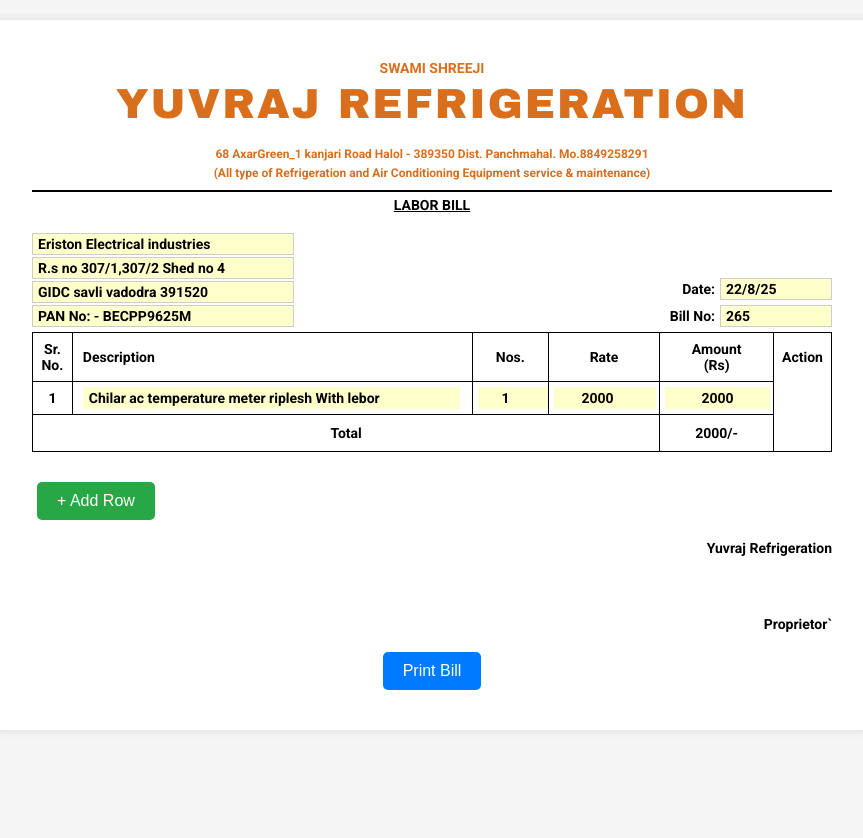
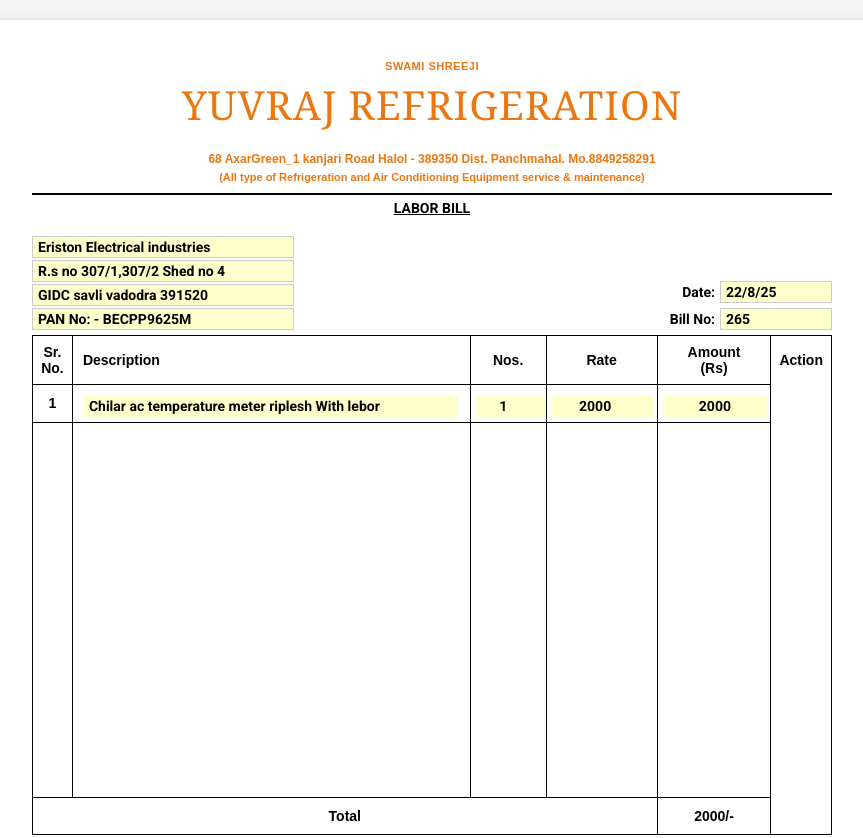
Before and after one commit to Meghraj1207/bill, a plain HTML site: page index.html in a window 1280 px wide. Shown: the top 838 px of the page, without its empty margins (208-1071 px from the left). Before the commit the page ends 800 px from the top, so only its background shows below. Drawn offline with Linux system fonts and the light colour scheme.

Commit message:
fix table size and fonts

```diff
--- a/index.html
+++ b/index.html
@@ -25,39 +25,42 @@
 
         .header-top {
             text-align: center;
-            color: #d96f1d;
+            color: #ec7610; /* Closer to the orange in the image */
             margin-bottom: 20px;
+            font-family: Arial, sans-serif;
         }
 
         .header-top .swami {
-            font-size: 14px;
-            font-weight: bold;
+            font-size: 11px;
+            font-weight: 900;
             margin-bottom: 5px;
+            letter-spacing: 0.5px;
         }
 
         .header-top h1 {
-            font-family: 'Georgia', serif; /* Use a similar font for the logo text */
-            font-size: 42px;
-            font-weight: 900;
+            font-family: 'Algerian', 'Georgia', serif; /* Algerian matches the image */
+            font-size: 40px;
+            font-weight: normal;
             margin: 0;
-            text-transform: uppercase;
-            letter-spacing: 2px;
+            letter-spacing: 1px;
         }
 
         .address {
             text-align: center;
-            color: #d96f1d;
+            color: #ec7610;
             font-size: 12px;
             font-weight: bold;
             margin-bottom: 5px;
+            font-family: Arial, sans-serif;
         }
 
         .subtitle {
             text-align: center;
-            color: #d96f1d;
-            font-size: 12px;
+            color: #ec7610;
+            font-size: 11px;
             font-weight: bold;
             margin-bottom: 10px;
+            font-family: Arial, sans-serif;
         }
 
         .divider {
@@ -141,6 +144,24 @@
             padding: 5px;
             font-size: 14px;
             font-weight: bold;
+            font-family: Arial, sans-serif;
+        }
+
+        #bill-table {
+            height: 500px; /* Makes the table big even with 1 row */
+        }
+
+        #table-body td {
+            vertical-align: top;
+            padding-top: 10px;
+        }
+
+        .data-row {
+            height: 1px; /* Forces this row to be as small as possible, letting spacer row take up the rest */
+        }
+
+        .spacer-row td {
+            border-bottom: none; /* Let the tfoot handle the bottom border */
         }
 
         th {
@@ -157,6 +178,9 @@
             width: 95%;
             border: none;
             background-color: transparent;
+            font-family: Arial, sans-serif;
+            font-size: 14px;
+            font-weight: bold;
         }
 
         .num-input {
@@ -164,6 +188,9 @@
             border: none;
             background-color: transparent;
             text-align: center;
+            font-family: Arial, sans-serif;
+            font-size: 14px;
+            font-weight: bold;
         }
 
         /* Make table inputs look editable but clean */
@@ -229,9 +256,13 @@
 
         /* Print Specific Styles */
         @media print {
+            @page {
+                size: A4;
+                margin: 0; /* Removes browser header and footer */
+            }
             body {
                 background-color: white;
-                padding: 0;
+                padding: 1.5cm; /* Add padding here instead of page margin */
             }
             .bill-container {
                 box-shadow: none;
@@ -254,11 +285,6 @@
                 width: auto;
                 min-width: 250px;
             }
-
-            @page {
-                size: A4;
-                margin: 2cm;
-            }
         }
     </style>
 </head>
@@ -268,7 +294,7 @@
 
         <div class="header-top">
             <div class="swami">SWAMI SHREEJI</div>
-            <h1 style="font-family: 'Arial Black', Impact, sans-serif;">YUVRAJ REFRIGERATION</h1>
+            <h1>YUVRAJ REFRIGERATION</h1>
         </div>
 
         <div class="address">
@@ -315,12 +341,21 @@
                 </tr>
             </thead>
             <tbody id="table-body">
-                <tr>
+                <tr class="data-row">
                     <td>1</td>
                     <td class="col-desc"><input type="text" class="desc-input" value="Chilar ac temperature meter riplesh With lebor"></td>
                     <td><input type="number" class="num-input qty" value="1" min="1" oninput="calculateRow(this)"></td>
                     <td><input type="number" class="num-input rate" value="2000" min="0" oninput="calculateRow(this)"></td>
                     <td><input type="text" class="num-input amount" value="2000" readonly></td>
+                    <td class="print-btn-container" style="border:none;"></td>
+                </tr>
+                <!-- Spacer row to push content up and fill empty space -->
+                <tr class="spacer-row">
+                    <td></td>
+                    <td></td>
+                    <td></td>
+                    <td></td>
+                    <td></td>
                     <td class="print-btn-container" style="border:none;"></td>
                 </tr>
             </tbody>
@@ -376,6 +411,7 @@
             const rowCount = tbody.rows.length + 1;
 
             const tr = document.createElement('tr');
+            tr.className = 'data-row';
             tr.innerHTML = `
                 <td>${rowCount}</td>
                 <td class="col-desc"><input type="text" class="desc-input" placeholder="Description"></td>
@@ -385,7 +421,9 @@
                 <td class="print-btn-container" style="border:none;"><button class="btn btn-danger" onclick="removeRow(this)">X</button></td>
             `;
 
-            tbody.appendChild(tr);
+            // Insert before the spacer row
+            const spacerRow = tbody.querySelector('.spacer-row');
+            tbody.insertBefore(tr, spacerRow);
             updateSrNo();
             calculateTotal();
         }
@@ -399,8 +437,9 @@
 
         function updateSrNo() {
             const tbody = document.getElementById('table-body');
-            for (let i = 0; i < tbody.rows.length; i++) {
-                tbody.rows[i].cells[0].innerText = i + 1;
+            const dataRows = tbody.querySelectorAll('.data-row');
+            for (let i = 0; i < dataRows.length; i++) {
+                dataRows[i].cells[0].innerText = i + 1;
             }
         }
 
```
